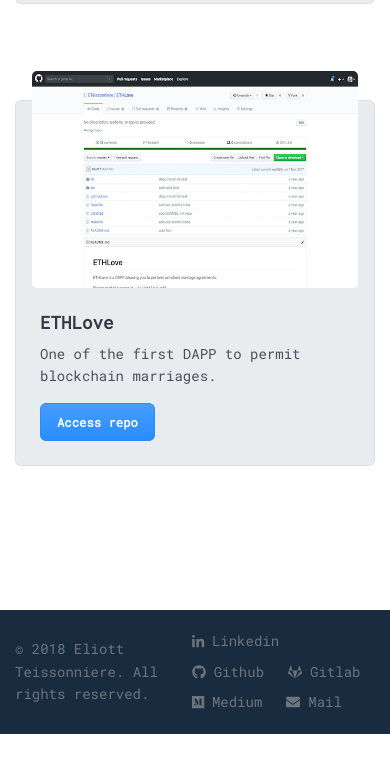
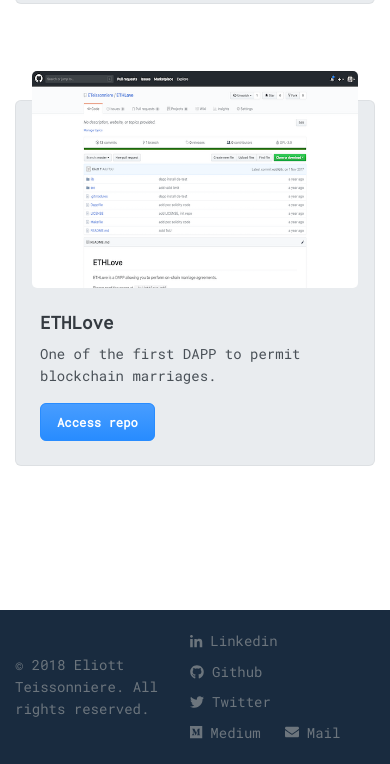
Before and after one commit to DeveloppSoft/eliott.teissonniere.org, a plain HTML site: page index.html in a window 390 px wide. Shown: the part 4724-5488 px from the top of the page. Before the commit the page ends 5458 px from the top, so only its background shows below. Drawn offline with nearby package versions, Linux system fonts and the light colour scheme; files that its build step writes are made by us from their sources.

Commit message:
Twitter instead of gitlab

```diff
--- a/index.html
+++ b/index.html
@@ -47,7 +47,7 @@
                             <a class="nav-link nav-link-icon" href="https://github.com/ETeissonniere" target="_blank"><i class="fab fa-github"></i><span class="ml-2 d-lg-none">Github</span></a>
                         </li>
                         <li class="nav-item">
-                            <a class="nav-link nav-link-icon" href="https://gitlab.com/Eliott_T" target="_blank"><i class="fab fa-gitlab"></i><span class="ml-2 d-lg-none">Gitlab</span></a>
+                            <a class="nav-link nav-link-icon" href="https://twitter.com/EliottTeiss" target="_blank"><i class="fab fa-twitter"></i><span class="ml-2 d-lg-none">Twitter</span></a>
                         </li>
                         <li class="nav-item">
                             <a class="nav-link nav-link-icon" href="https://link.medium.com/HJkX6kkllS" target="_blank"><i class="fab fa-medium"></i><span class="ml-2 d-lg-none">Medium</span></a>
@@ -372,7 +372,7 @@
                             <a class="nav-link nav-link-icon" href="https://github.com/ETeissonniere" target="_blank"><i class="fab fa-github"></i><span class="ml-2 d-lg-none">Github</span></a>
                         </li>
                         <li class="nav-item">
-                            <a class="nav-link nav-link-icon" href="https://gitlab.com/Eliott_T" target="_blank"><i class="fab fa-gitlab"></i><span class="ml-2 d-lg-none">Gitlab</span></a>
+                            <a class="nav-link nav-link-icon" href="https://twitter.com/EliottTeiss" target="_blank"><i class="fab fa-twitter"></i><span class="ml-2 d-lg-none">Twitter</span></a>
                         </li>
                         <li class="nav-item">
                             <a class="nav-link nav-link-icon" href="https://link.medium.com/HJkX6kkllS" target="_blank"><i class="fab fa-medium"></i><span class="ml-2 d-lg-none">Medium</span></a>
```
